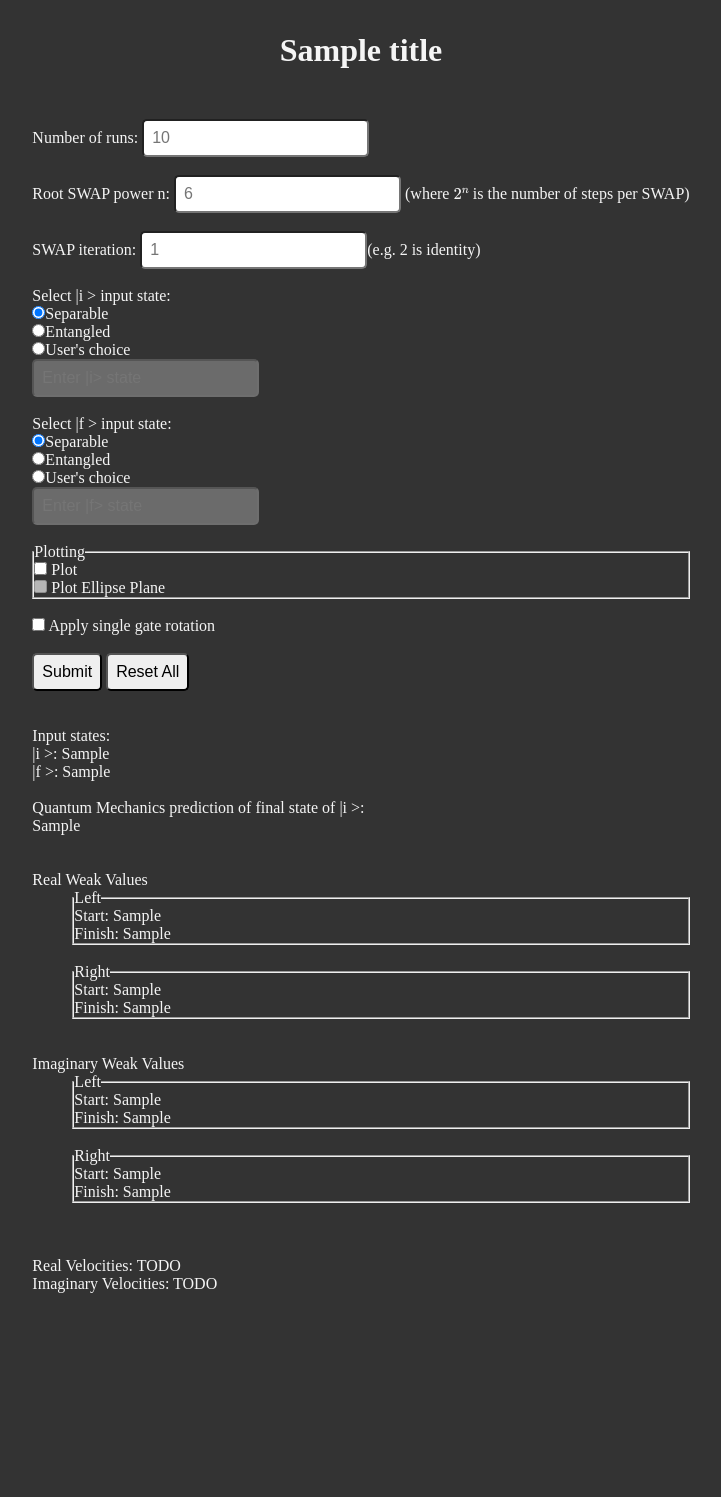
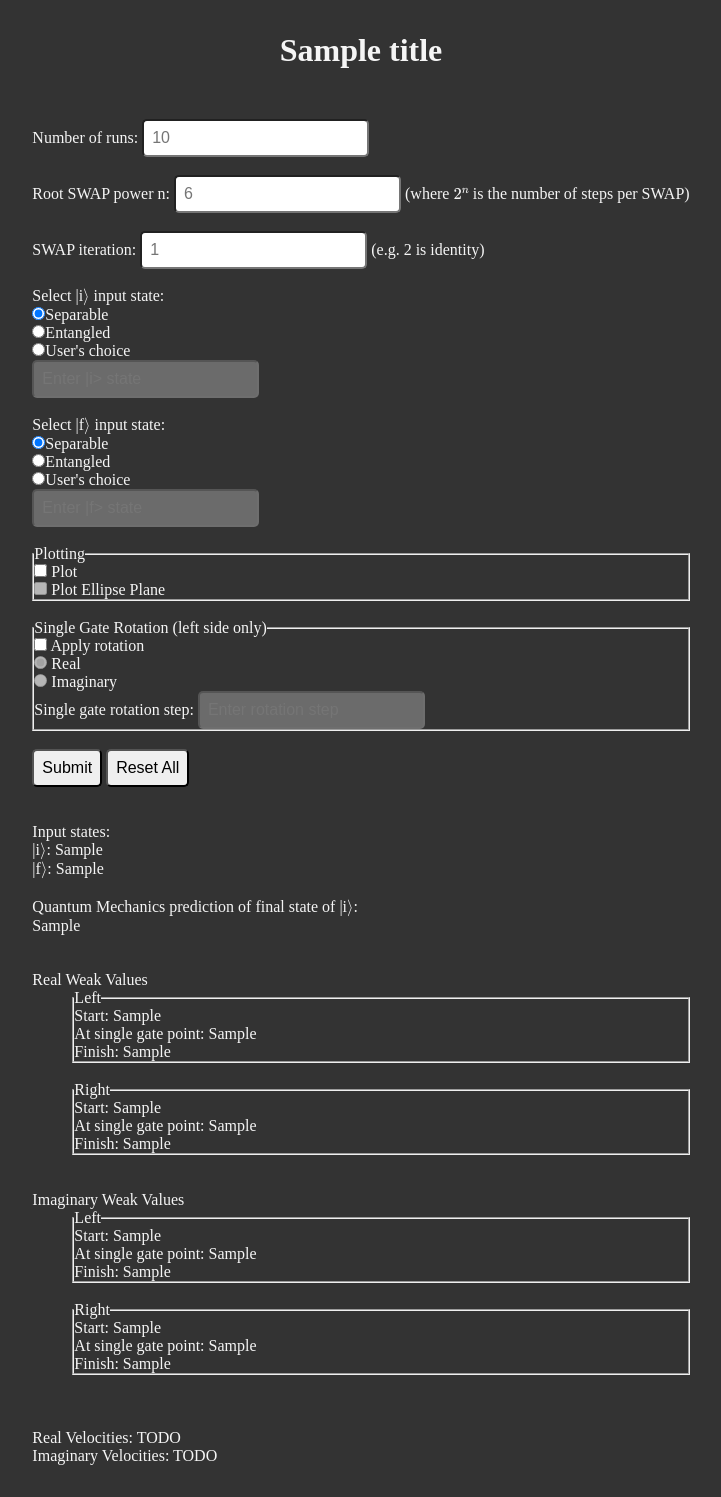
Before and after one commit to cosmic-creepus/weak_values, a Flask app: template weak_values_GUI/templates/weak_values.html in a window 1280 px wide. Shown: the whole page, without its empty margins (279-1000 px from the left). Before the commit the page ends 1293 px from the top, so only its background shows below. Run offline with Flask 3, Linux system fonts and the light colour scheme; the template is opened without the code that fills it: most values are stand-ins (such as "Sample title", 1, 10 or a date in 2020).

Commit message:
added single gate rotation w/ settings & weak values

```diff
--- a/weak_values_GUI/server.py
+++ b/weak_values_GUI/server.py
@@ -1,4 +1,4 @@
-from flask import Flask, render_template, stream_template, request
+from flask import Flask, render_template, request
 from weak_values import get_input_states, plot_weak_values, nroot_swap_weak_value_vectors
 from waitress import serve
 import os
@@ -14,7 +14,6 @@ def index():
 
 @app.route('/weak_values/')
 def run_app():
-
     runs = request.args.get('runs')
     # Check for empty strings or string with only spaces
     if runs is None:
@@ -46,13 +45,28 @@ def run_app():
         agree_f = "separable"
 
     show_plot = request.args.get('show_plot')
-    print(show_plot)
     show_plot = True if show_plot == "yes" else False
+
+    single_gate_rotation = request.args.get('single_gate_rotation')
+    single_gate_rotation = True if single_gate_rotation == "yes" else False
+
+    rot_step = 0  # initial default
+    rotation_side = "real"
+    if single_gate_rotation:
+        rot_step = request.args.get('rot_step')
+        if rot_step:
+            rot_step = int(rot_step)
+        else:
+            rot_step = int(2 ** (power - 1))  # default to middle point
+
+        rotation_side = request.args.get('rotation_side')
 
     print(f"runs: {runs}")
     print(f"power: {power}")
     print(f"agree_i: {agree_i}")
     print(f"agree_f: {agree_f}")
+    print(f"rot_step: {rot_step}")
+    print(f"rotation_side: {rotation_side}")
 
     i, f = get_input_states(i_state=agree_i, f_state=agree_f)
     if i is None:
@@ -69,12 +83,13 @@ def run_app():
      weak_vals_close,
      data_csv,
      html_table,
-     i_qm_predict) = nroot_swap_weak_value_vectors(i=i,
-                                                 f=f,
-                                                 n=power,
-                                                 swap_iter=swap_iter,
-                                                 rot_step=5,
-                                                 one_qbit_rotation=False)
+     i_qm_prediction) = nroot_swap_weak_value_vectors(i=i,
+                                                      f=f,
+                                                      n=power,
+                                                      swap_iter=swap_iter,
+                                                      rot_step=rot_step,
+                                                      rotation_side=rotation_side,
+                                                      one_qbit_rotation=single_gate_rotation)
 
     _, _, final_rotated_vals, plot_dict, _ = plot_weak_values(weak_values_all_left=weak_values_all_left_real,
                                                               weak_values_all_right=weak_values_all_right_real,
@@ -107,17 +122,17 @@ def run_app():
         start_right_imag=f"{weak_values_all_right_imag[0]}",
         finish_right_imag=f"{weak_values_all_right_imag[-1]}",
 
-        i_qm_predict=f"{i_qm_predict}",
+        i_qm_predict=f"{i_qm_prediction}",
+        single_gate_point_real_left=f"{weak_values_all_left_real[rot_step] if single_gate_rotation else 'No rotation'}",
+        single_gate_point_real_right=f"{weak_values_all_right_real[rot_step] if single_gate_rotation else 'No rotation'}",
+        single_gate_point_imag_left=f"{weak_values_all_left_imag[rot_step] if single_gate_rotation else 'No rotation'}",
+        single_gate_point_imag_right=f"{weak_values_all_right_imag[rot_step] if single_gate_rotation else 'No rotation'}",
 
     )
 
 
 @app.route('/plot/')
 def plot():
-    # return render_template(
-    #     "plot.html",
-    #     title="Weak Values Plot")
-
     # use when opening the file from the web server only
     plot_file = open(os.getcwd() + "/weak_values_GUI/templates/plot.html", "r+", encoding="utf-8")
 
--- a/weak_values_GUI/templates/weak_values.html
+++ b/weak_values_GUI/templates/weak_values.html
@@ -24,21 +24,21 @@
 
         <br>
         <label for="runs">Number of runs:</label>
-        <input type="text" name="runs" placeholder="10" />
+        <input type="text" name="runs" id="runs" placeholder="10" />
         <br>
 
         <br>
         <label for="power">Root SWAP power n:</label>
-        <input type="text" name="power" placeholder="6" /> (where \(2^n\) is the number of steps per SWAP)
+        <input type="text" name="power" id="power" placeholder="6" /> (where \(2^n\) is the number of steps per SWAP)
         <br>
 
         <br>
         <label for="swap_iter">SWAP iteration:</label>
-        <input type="text" name="swap_iter" placeholder="1" />(e.g. 2 is identity)
+        <input type="text" name="swap_iter" id="swap_iter" placeholder="1" /> (e.g. 2 is identity)
         <br>
 
         <br>
-        Select |i > input state:
+        Select |i\(\rangle\) input state:
         <br>
         <input type="radio"
                name="agree_i"
@@ -56,7 +56,7 @@
         <input type="text" name="i" id="i" placeholder="Enter |i> state" disabled/>
         <br>
         <br>
-        Select |f > input state:
+        Select |f\(\rangle\) input state:
         <br>
         <input type="radio"
                name="agree_f"
@@ -90,10 +90,29 @@
 
         </fieldset>
         <br>
+        <fieldset>
+            <legend> Single Gate Rotation (left side only) </legend>
+            <div>
                 <input type="checkbox"
                        name="single_gate_rotation"
-               value="yes"> Apply single gate rotation
+                       value="yes"> Apply rotation
+            </div>
+            <div>
+                 <input type="radio"
+                   name="rotation_side"
+                   value="real"
+                   checked="checked" disabled> Real
                 <br>
+                <input type="radio"
+                   name="rotation_side"
+                   value="imaginary" disabled> Imaginary
+                <br>
+            </div>
+            <div>
+                <label for="rot_step">Single gate rotation step:</label>
+                <input type="text" name="rot_step" id="rot_step" placeholder="Enter rotation step" disabled/>
+            </div>
+        </fieldset>
         <br>
         <button name="submit" onclick="openNewPage()">Submit</button>
         <button name="reset" type="reset">Reset All</button>
@@ -102,11 +121,11 @@
         <br>
         Input states:
         <br>
-        <p>|i >: {{ i }}</p>
-        <p>|f >: {{ f }}</p>
+        <p>|i\(\rangle\): {{ i }}</p>
+        <p>|f\(\rangle\): {{ f }}</p>
 
         <br>
-        Quantum Mechanics prediction of final state of |i >:
+        Quantum Mechanics prediction of final state of |i\(\rangle\):
         <br>
         <p>{{ i_qm_predict }}</p>
         <br>
@@ -118,6 +137,7 @@
                 <fieldset>
                     <legend> Left </legend>
                         <p>Start: {{ start_left_real }}</p>
+                        <p>At single gate point: {{ single_gate_point_real_left }}</p>
                         <p>Finish: {{ finish_left_real }}</p>
 
                 </fieldset>
@@ -125,6 +145,7 @@
                 <fieldset>
                     <legend> Right </legend>
                         <p>Start: {{ start_right_real }}</p>
+                        <p>At single gate point: {{ single_gate_point_real_right }}</p>
                         <p>Finish: {{ finish_right_real }}</p>
 
                 </fieldset>
@@ -137,6 +158,7 @@
                 <fieldset>
                     <legend> Left </legend>
                         <p>Start: {{ start_left_imag }}</p>
+                        <p>At single gate point: {{ single_gate_point_imag_left }}</p>
                         <p>Finish: {{ finish_left_imag }}</p>
 
                 </fieldset>
@@ -144,6 +166,7 @@
                 <fieldset>
                     <legend> Right </legend>
                         <p>Start: {{ start_right_imag }}</p>
+                        <p>At single gate point: {{ single_gate_point_imag_right }}</p>
                         <p>Finish: {{ finish_right_imag }}</p>
 
                 </fieldset>
@@ -157,7 +180,7 @@
 
     Imaginary Velocities: TODO
     <br>
-
+    </form>
 <script>
 document.querySelector("input[name='show_plot']").addEventListener("change", function() {
   var secondaryCheckbox = document.querySelector("input[name='plot_plane']");
@@ -166,6 +189,24 @@ document.querySelector("input[name='show_plot']").addEventListener("change", fun
   } else {
     secondaryCheckbox.disabled = true;
     secondaryCheckbox.checked = false; // Uncheck if main checkbox is unchecked
+  }
+});
+
+document.querySelector("input[name='single_gate_rotation']").addEventListener("change", function() {
+  var textInput_rot_step = document.querySelector("input[name='rot_step']");
+  var radioButtons_rotation_side = document.querySelectorAll('input[type="radio"][name="rotation_side"]');
+
+  if (this.checked) {
+    textInput_rot_step.disabled = false;
+    radioButtons_rotation_side.forEach(function(radioButton) {
+        radioButton.disabled = false;
+        });
+  } else {
+    radioButtons_rotation_side.forEach(function(radioButton) {
+        radioButton.disabled = true;
+        });
+    textInput_rot_step.disabled = true;
+    textInput_rot_step.value = ""; // Disable if main checkbox is unchecked
   }
 });
 
```
Also changed, not shown: weak_values_GUI/weak_values.py (+75 -29 lines). Lines whose indentation alone changed are shown as unchanged.
